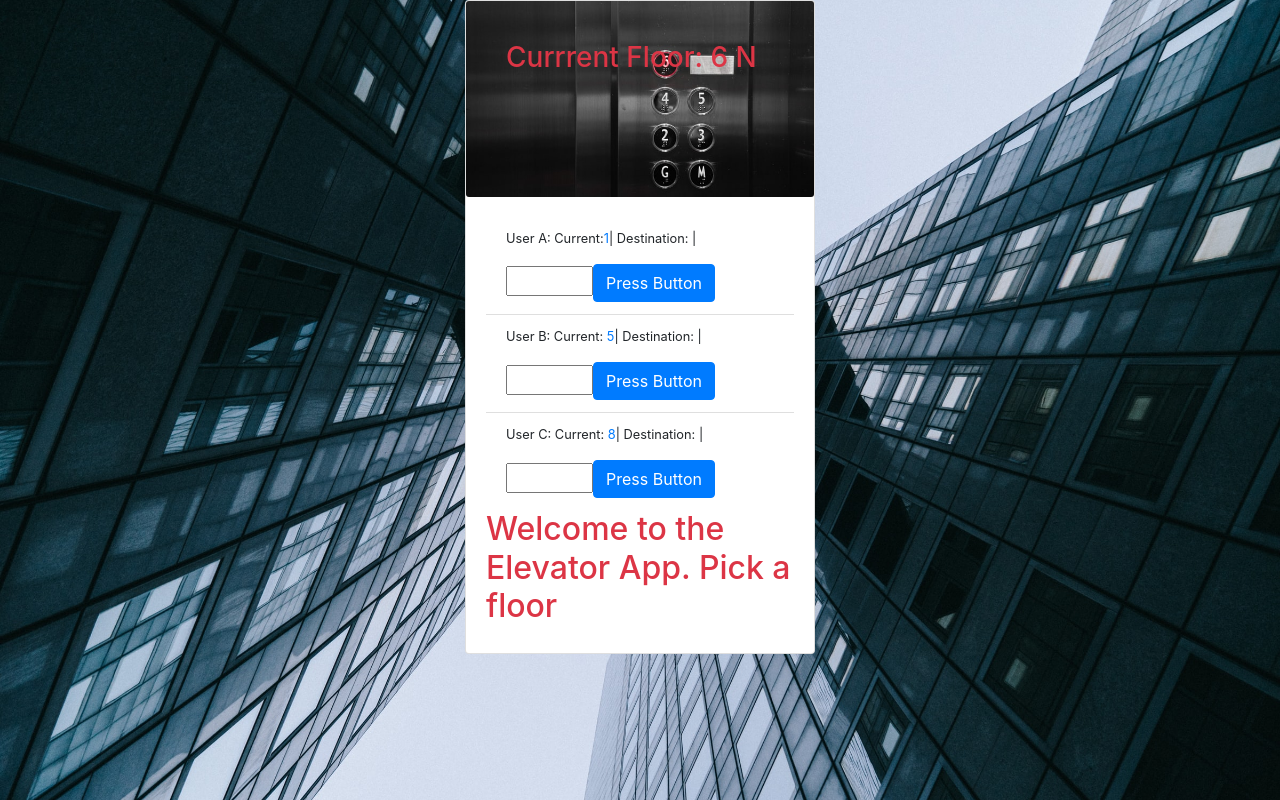
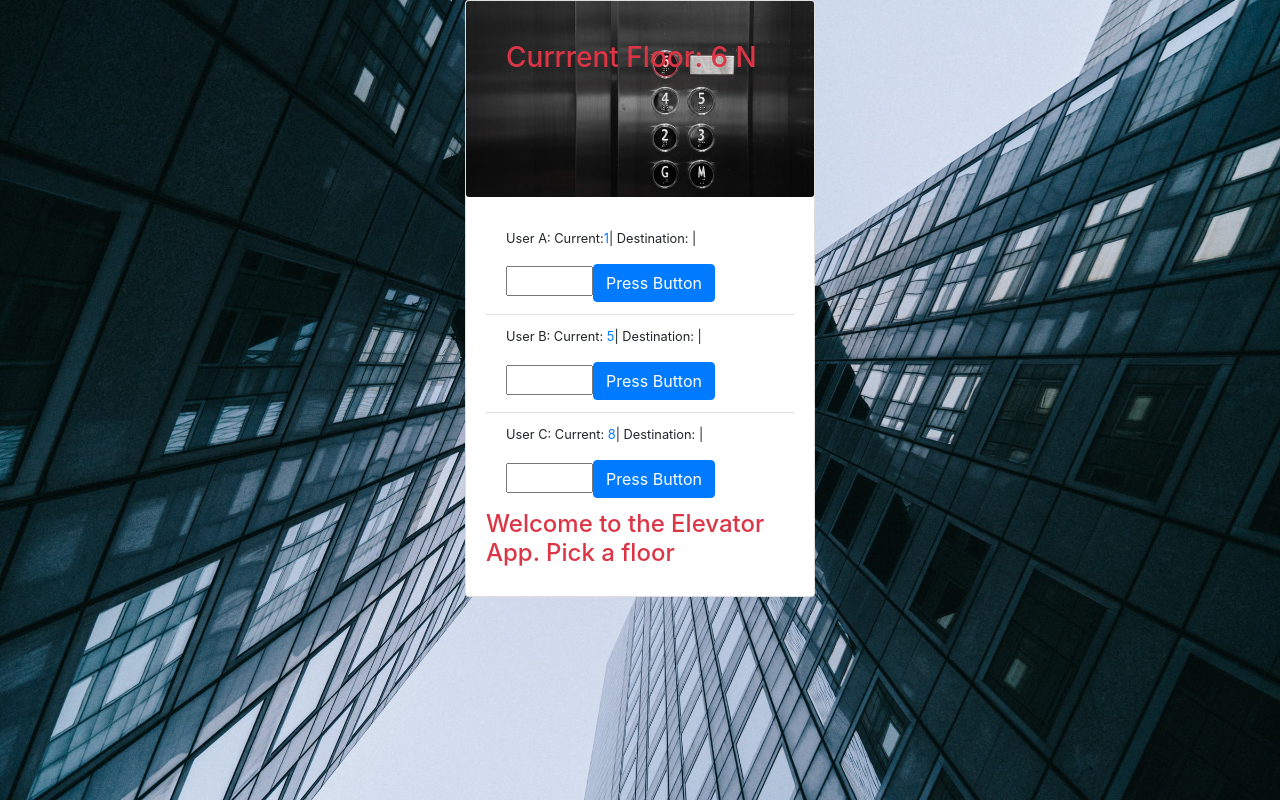
Before and after one commit to GreatDeveloper66/elevator-app, a React (Create React App) app: page / in a window 1280 px wide. Built offline with nearby package versions, Linux system fonts and the light colour scheme; no server answers.

Commit message:
Restyle app layout

```diff
--- a/src/App.js
+++ b/src/App.js
@@ -66,7 +66,7 @@ function App(props) {
                     <UserC />
                   </ListGroup>
                   <Card.Text>
-                  <h2 className="text-danger">{props.message}</h2>
+                  <h4 className="text-danger">{props.message}</h4>
                   </Card.Text>
                 </Card.Body>
 
```
Also changed, not shown: src/Components/UserA.js (line endings or trailing spaces).
